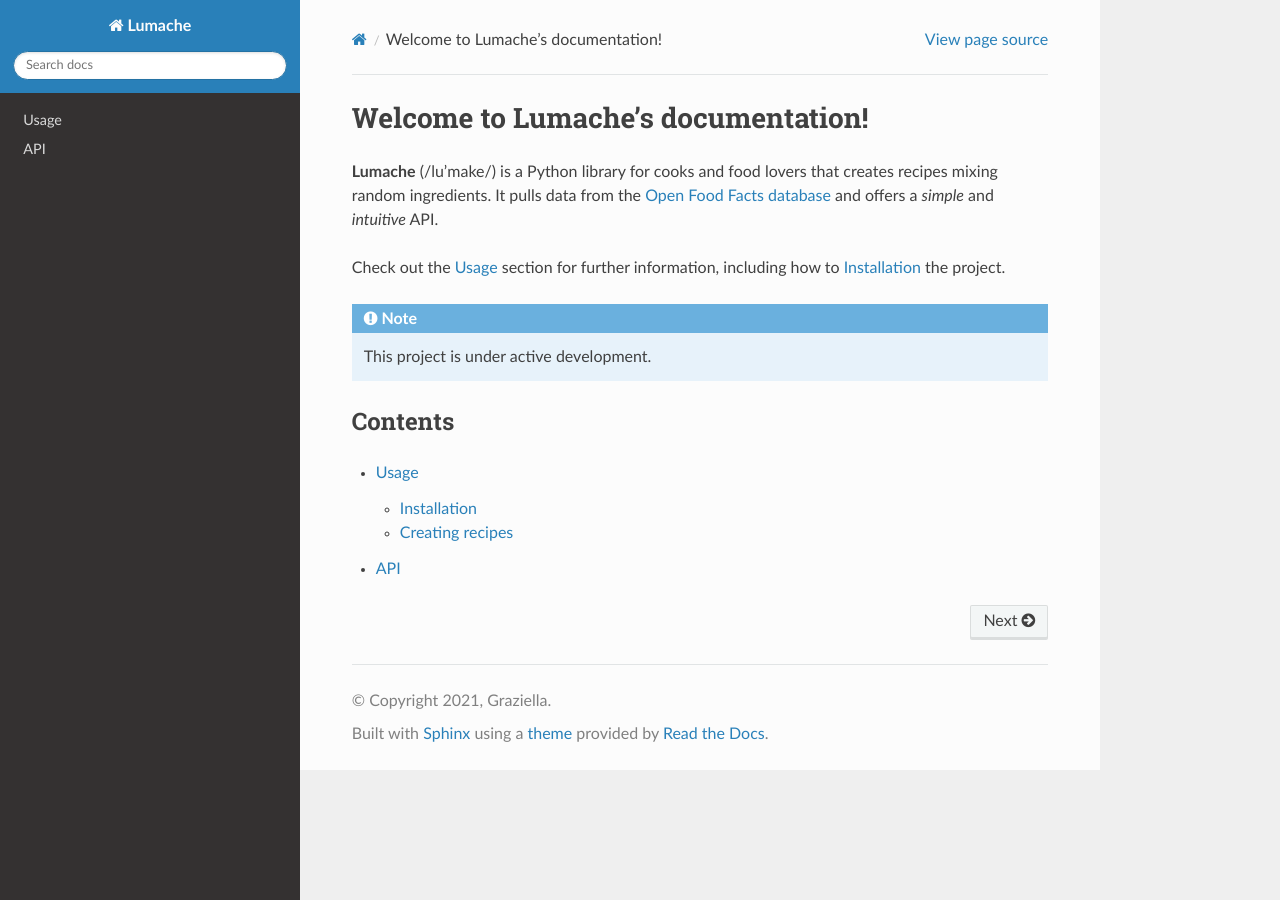
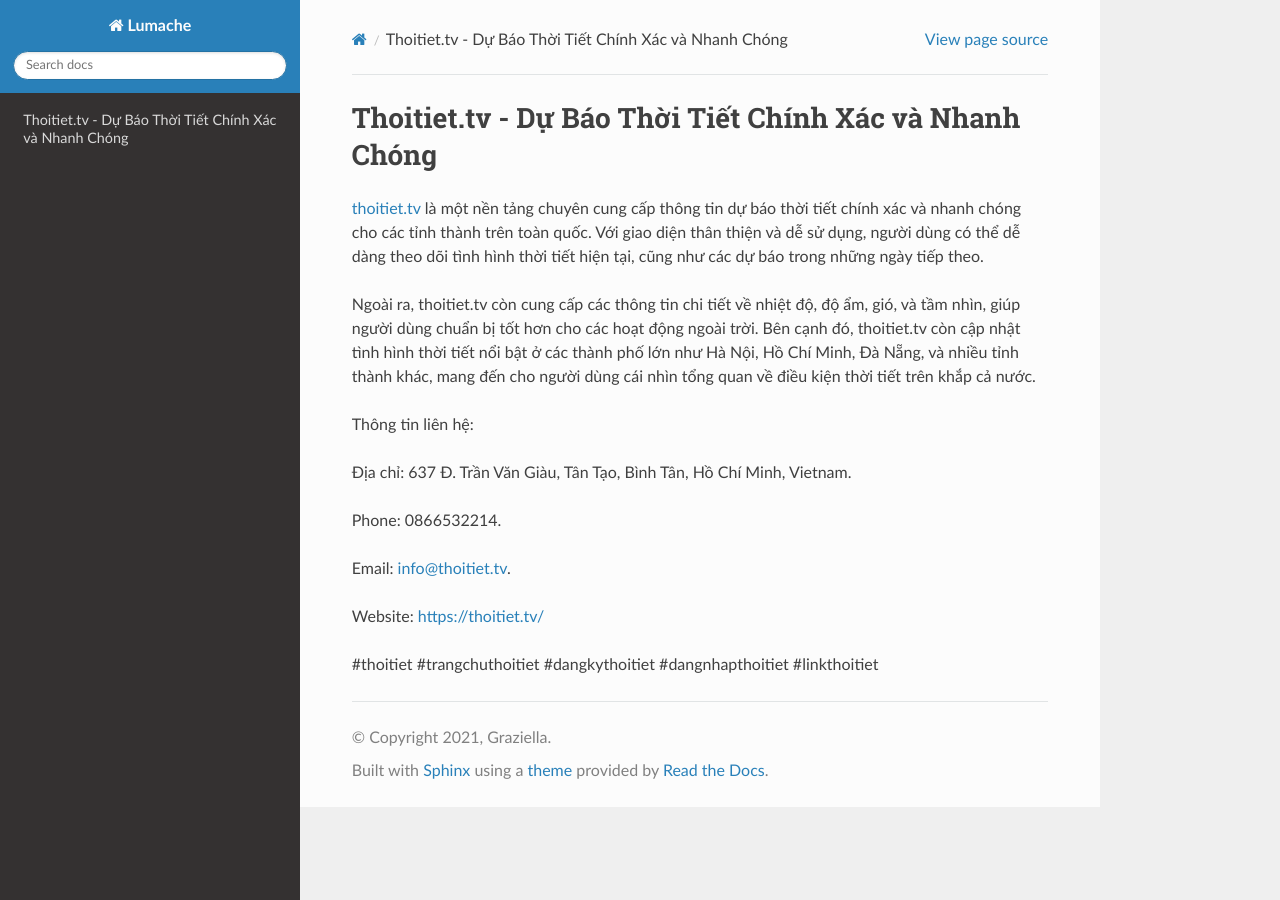
Before and after one commit to ShafferMalaki436t3cp/linkkthoitiettv, a Sphinx documentation site: the page built from docs/source/index.rst, in a window 1280 px wide. Built offline with Sphinx 7.4.7 and the Read the Docs theme 3.1.0, drawn with Linux system fonts in a browser that asks for light colours.

Commit message:
Update index.rst

```diff
--- a/docs/source/index.rst
+++ b/docs/source/index.rst
@@ -1,22 +1,18 @@
-Welcome to Lumache's documentation!
+Thoitiet.tv - Dự Báo Thời Tiết Chính Xác và Nhanh Chóng
 ===================================
 
-**Lumache** (/lu'make/) is a Python library for cooks and food lovers
-that creates recipes mixing random ingredients.
-It pulls data from the `Open Food Facts database <https://world.openfoodfacts.org/>`_
-and offers a *simple* and *intuitive* API.
+`thoitiet.tv  <https://thoitiet.tv/>`_ là một nền tảng chuyên cung cấp thông tin dự báo thời tiết chính xác và nhanh chóng cho các tỉnh thành trên toàn quốc. Với giao diện thân thiện và dễ sử dụng, người dùng có thể dễ dàng theo dõi tình hình thời tiết hiện tại, cũng như các dự báo trong những ngày tiếp theo.
 
-Check out the :doc:`usage` section for further information, including
-how to :ref:`installation` the project.
+Ngoài ra, thoitiet.tv còn cung cấp các thông tin chi tiết về nhiệt độ, độ ẩm, gió, và tầm nhìn, giúp người dùng chuẩn bị tốt hơn cho các hoạt động ngoài trời. Bên cạnh đó, thoitiet.tv còn cập nhật tình hình thời tiết nổi bật ở các thành phố lớn như Hà Nội, Hồ Chí Minh, Đà Nẵng, và nhiều tỉnh thành khác, mang đến cho người dùng cái nhìn tổng quan về điều kiện thời tiết trên khắp cả nước.
 
-.. note::
+Thông tin liên hệ:
 
-   This project is under active development.
+Địa chỉ: 637 Đ. Trần Văn Giàu, Tân Tạo, Bình Tân, Hồ Chí Minh, Vietnam.
 
-Contents
---------
+Phone: 0866532214.
 
-.. toctree::
+Email: info@thoitiet.tv.
 
-   usage
-   api
+Website: https://thoitiet.tv/
+
+#thoitiet #trangchuthoitiet #dangkythoitiet #dangnhapthoitiet #linkthoitiet
```
